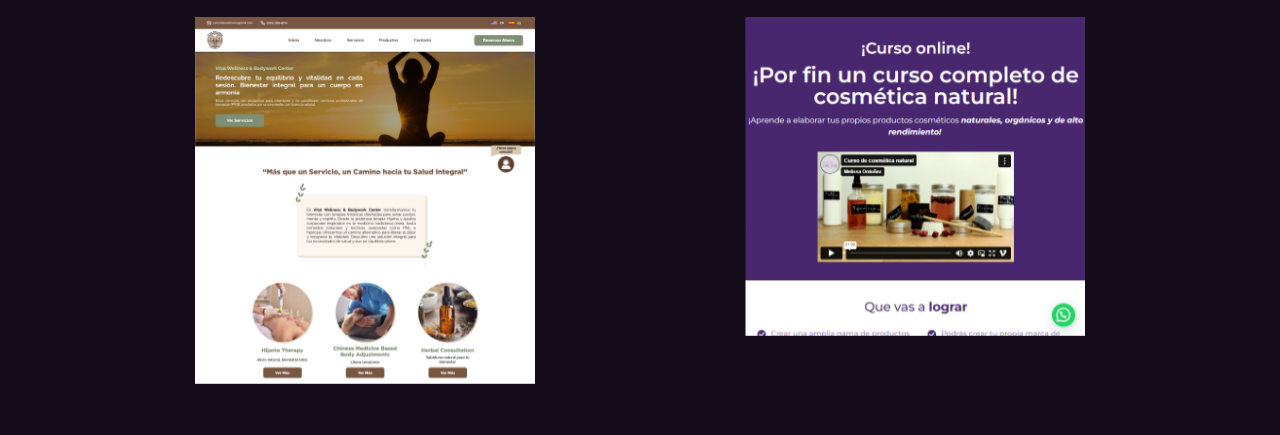
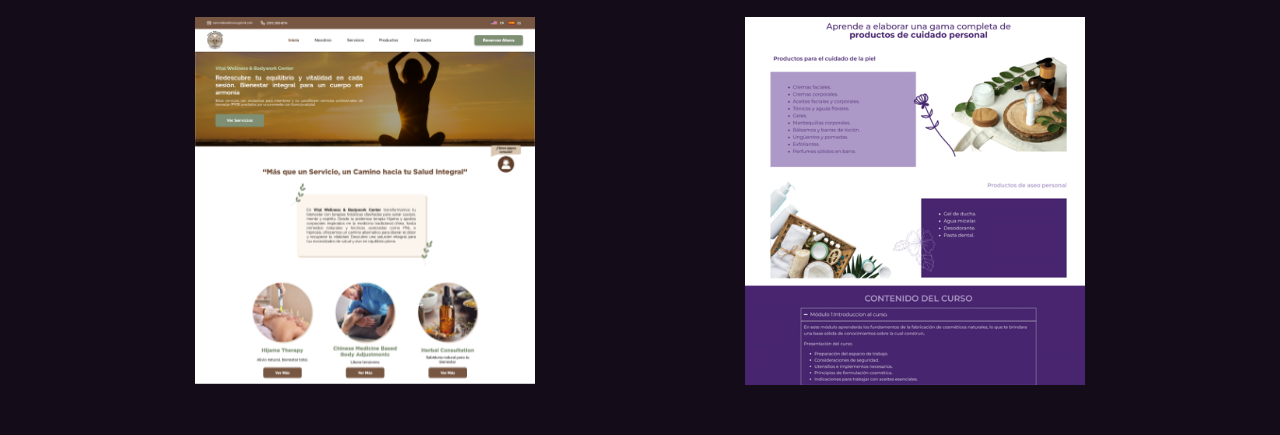
Before and after one commit to AnaMedinaAguirre/MI-PORTAFOLIO, a plain HTML site: page index.html in a window 1280 px wide. Shown: the part 3338-3773 px from the top of the page. Drawn offline with nearby package versions, Linux system fonts and the light colour scheme.

Commit message:
new proyect

```diff
--- a/index.html
+++ b/index.html
@@ -35,7 +35,6 @@
         </div>
     </header>
 </div>
-
 
     <!-- SECCION INICIO -->
     <section id="inicio" class="inicio">
@@ -425,7 +424,7 @@
                     </div>
                 </div>
                 <div class="proyecto">
-                    <img src="img/landing-page.png" alt="">
+                    <img src="img/goecovital.png" alt="">
                     <div class="overlay">
                         <h3>GoeCovital - Landing Page</h3>
                         <p>Consigue Ventas</p>
```
Also changed, not shown: img/goecovital.png (added).
